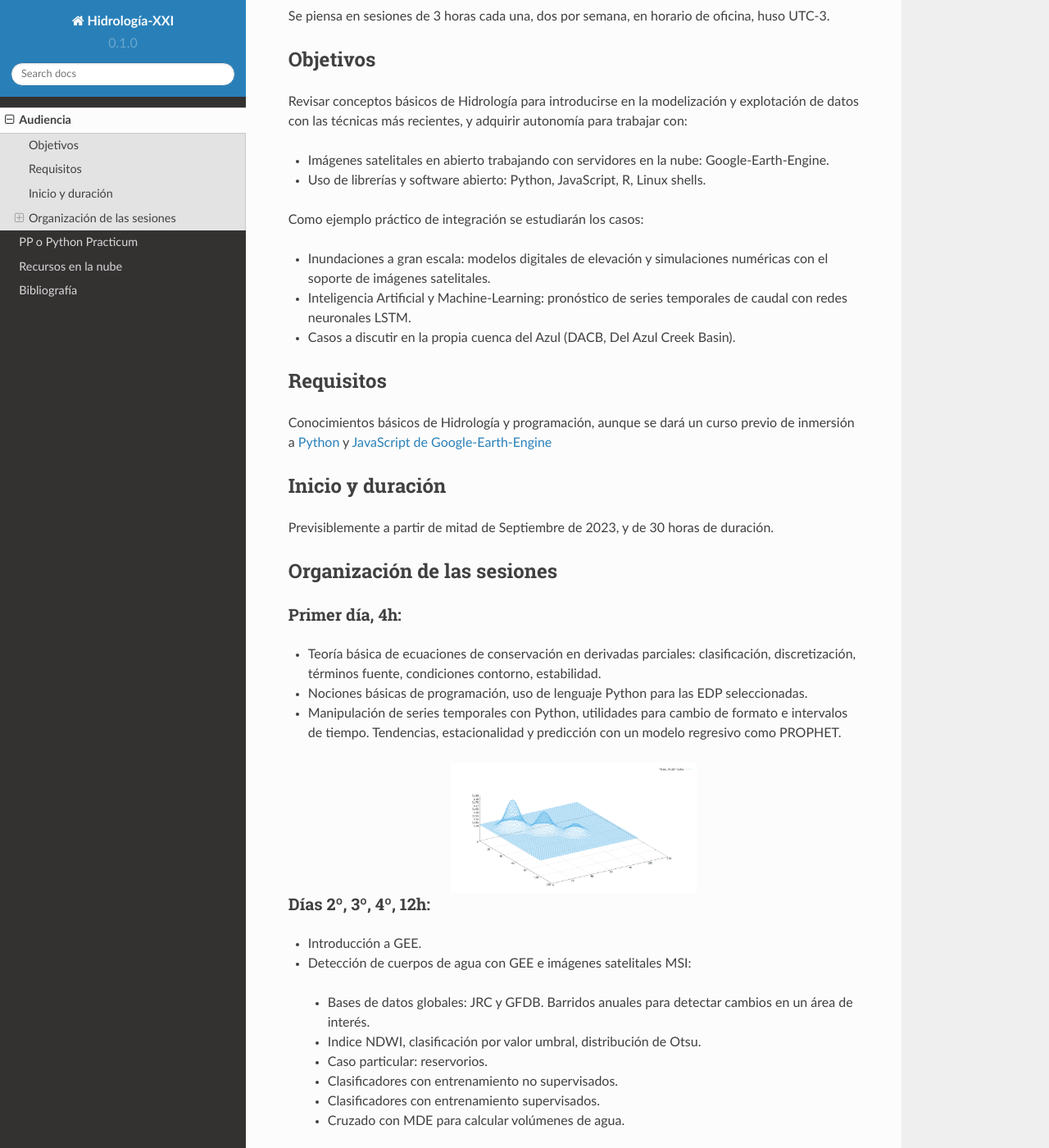
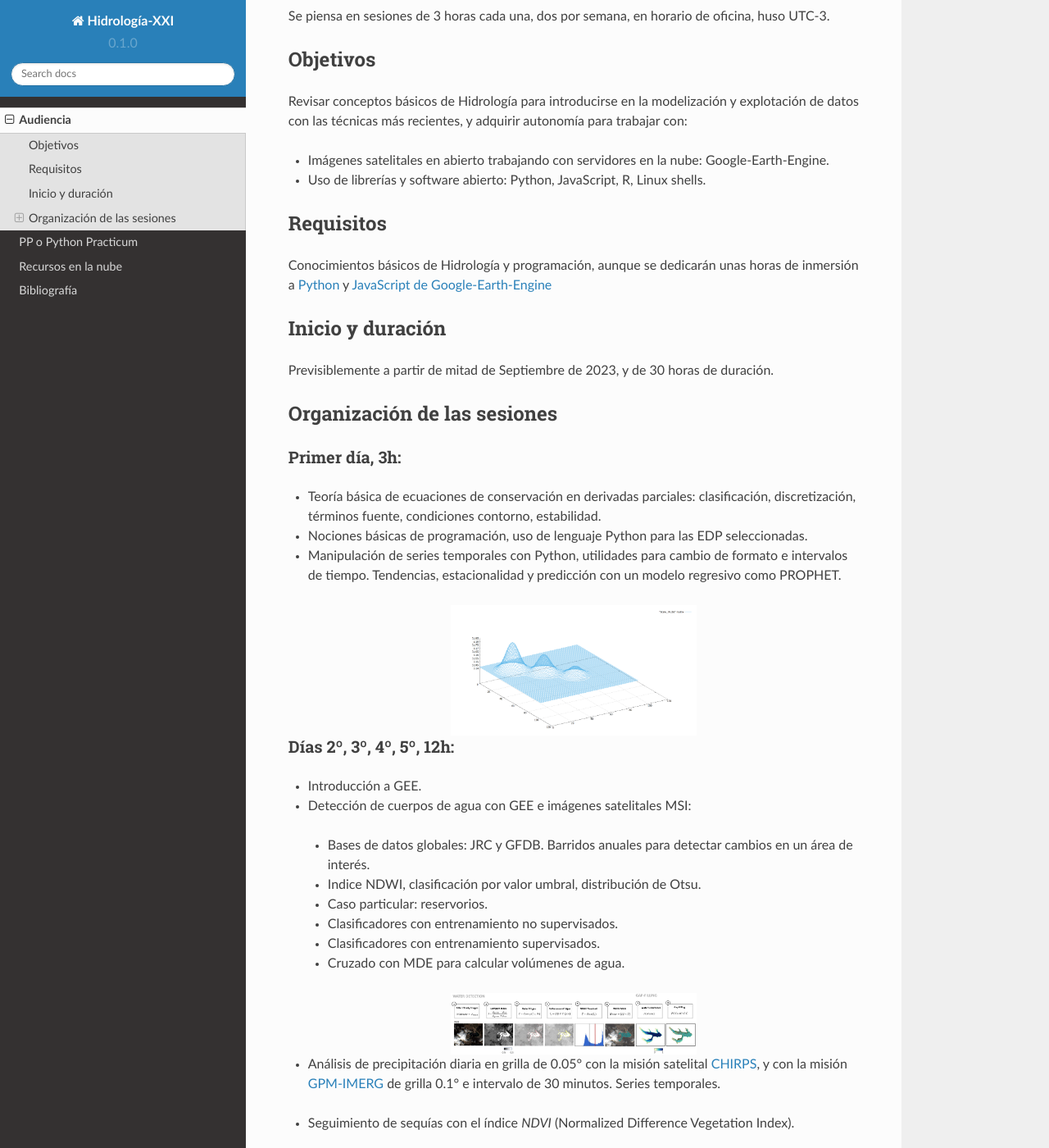
Before and after one commit to ivillamadrid/HidrologiaXXI, a Sphinx documentation site: the page built from docs/source/audiencia.rst, in a window 1280 px wide and 1400 px high, scrolled down 344 px. Shown: the whole window at 82% size. Built offline with Sphinx 7.4.7 and the Read the Docs theme 2.0.0, drawn with Linux system fonts in a browser that asks for light colours; some of the changed text lies outside the part shown.

Commit message:
Update audiencia.rst

```diff
--- a/docs/source/audiencia.rst
+++ b/docs/source/audiencia.rst
@@ -18,17 +18,10 @@
 
 * Uso de librerías y software abierto: Python, JavaScript, R, Linux shells.
 
-Como ejemplo práctico de integración se estudiarán los casos:
-
-* Inundaciones a gran escala: modelos digitales de elevación y simulaciones numéricas con el soporte de imágenes satelitales.
-
-* Inteligencia Artificial y Machine-Learning: pronóstico de series temporales de caudal con redes neuronales LSTM.
-
-* Casos a discutir en la propia cuenca del Azul (DACB, Del Azul Creek Basin).
 
 Requisitos
 ----------
-Conocimientos básicos de Hidrología y programación, aunque se dará un curso previo de inmersión a `Python <https://www.python.org/>`_
+Conocimientos básicos de Hidrología y programación, aunque se dedicarán unas horas de inmersión a `Python <https://www.python.org/>`_
 y `JavaScript de Google-Earth-Engine <https://developers.google.com/earth-engine/tutorials/tutorial_js_01>`_
 
 Inicio y duración
@@ -38,7 +31,7 @@
 Organización de las sesiones
 -----------------------------
 
-Primer día, 4h:
+Primer día, 3h:
 ***************
 
 * Teoría básica de ecuaciones de conservación en derivadas parciales: clasificación, discretización, términos fuente, condiciones contorno, estabilidad.
@@ -51,8 +44,8 @@
   :align: center
 
 
-Días 2º, 3º, 4º, 12h:
-*********************
+Días 2º, 3º, 4º, 5º, 12h:
+*************************
 * Introducción a GEE.
 * Detección de cuerpos de agua con GEE e imágenes satelitales MSI:
  * Bases de datos globales: JRC y GFDB. Barridos anuales para detectar cambios en un área de interés.
@@ -77,19 +70,9 @@
 
 * Seguimiento de sequías con el índice *NDVI* (Normalized Difference Vegetation Index).
 
-Quinto día, 4h:
-***************
-* Análisis de Riesgo: Exposición && Vulnerabilidad.
-* Revisiones de casos de interés previamente discutidos.
-* Análisis del paper de `Houspanossian et al, 2023 <https://www.science.org/doi/10.1126/science.add5462>`_.
-* Introducción a los temas avanzados:
 
- * Procesado de imágenes satelitales SAR para inundaciones urbanas: `Islam and Meng, 2022 <https://doi.org/10.1016/j.jag.2022.103002>`_.
- * Separación de dominios computacionales para GPUs.
- * Clasificadores entrenando redes neuronales convolucionales: U-Net.
-
-6º-7º día, 8h:
-**************
+6º-7º-8º día, 9h:
+*****************
 
 * Uso de drones para obtener Modelos Digitales de Elevación para determinar zonas inundables. Teoría básica de Structure-From-Motion. Filtrado del Modelo Digital de Superficie.
 
```
